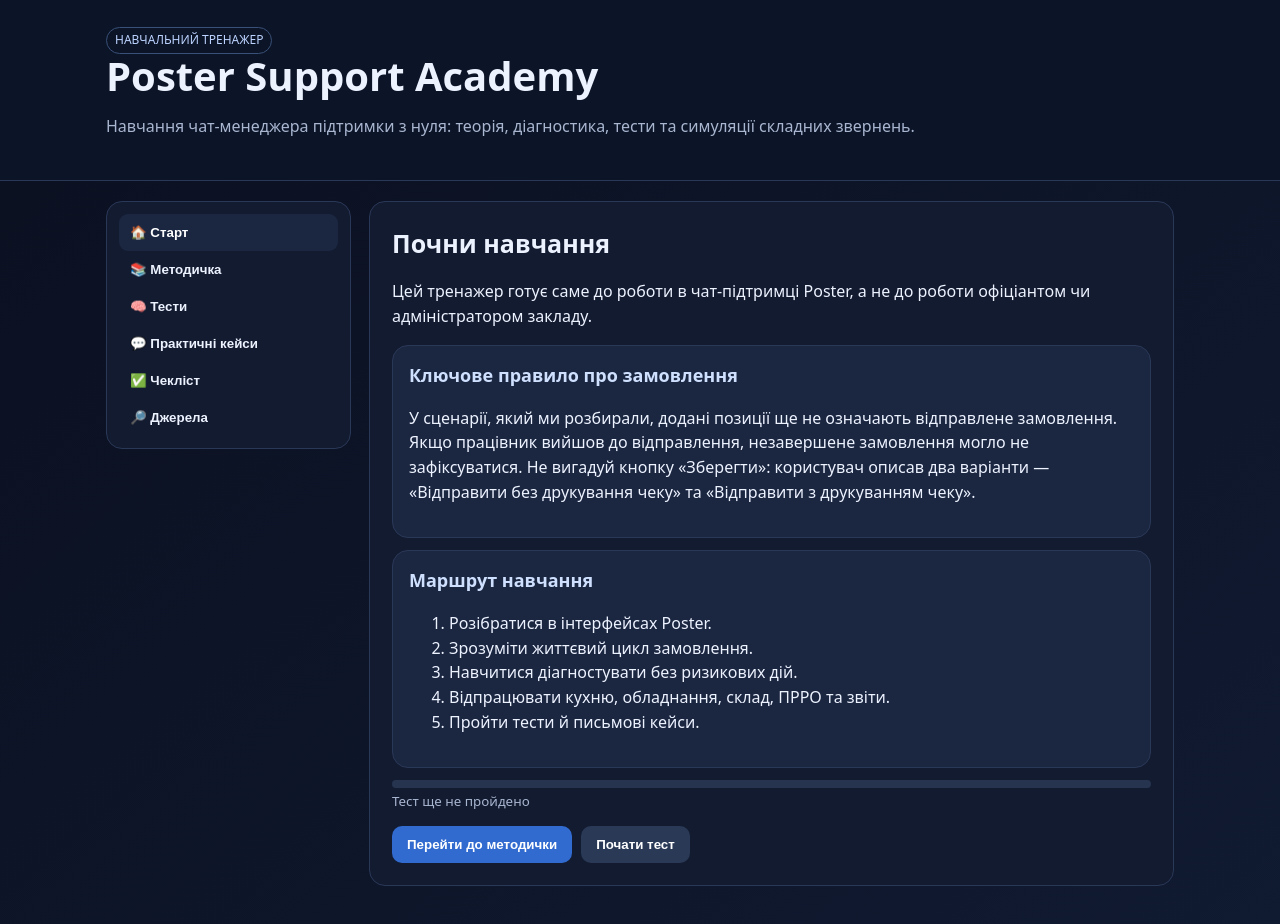
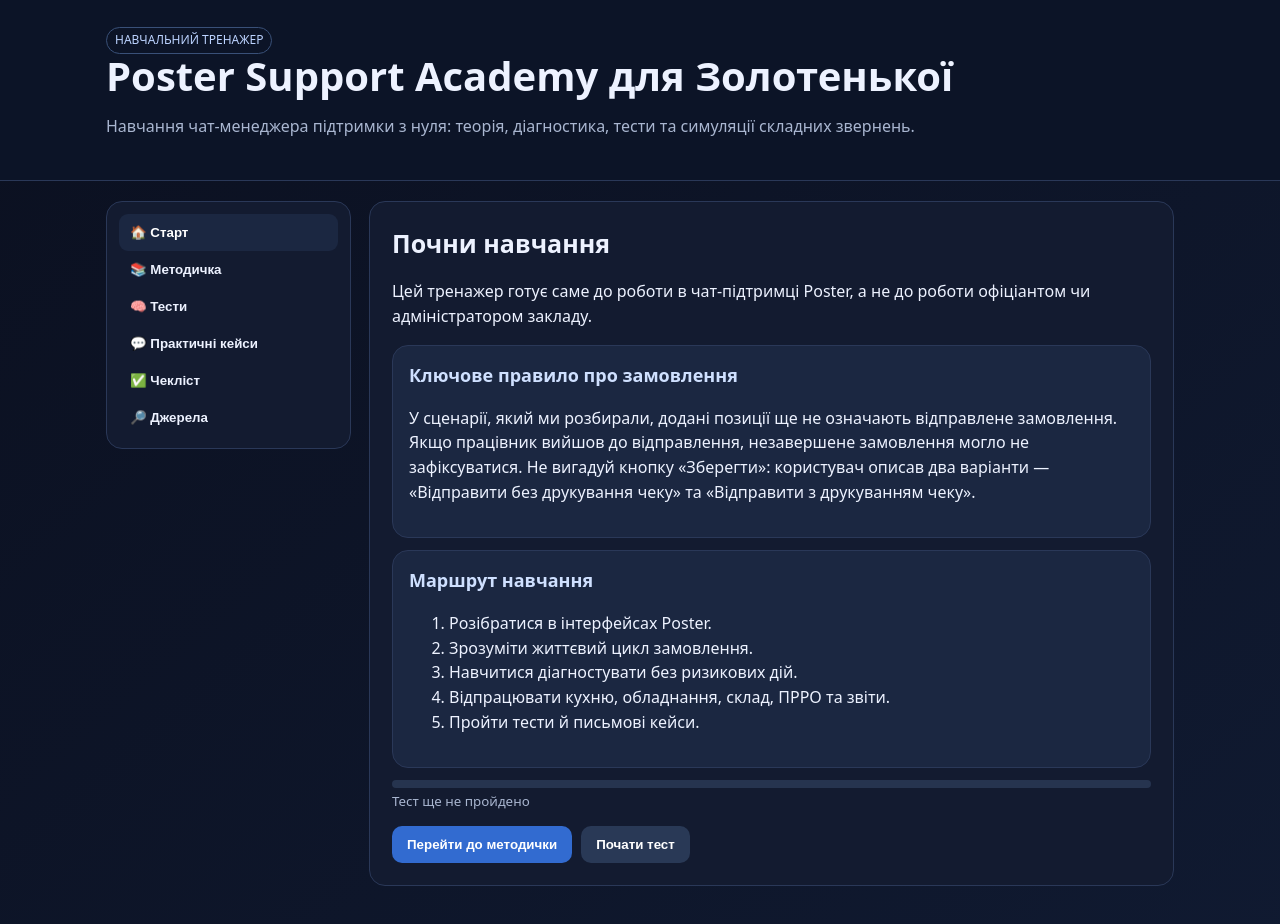
Before and after one commit to foodkyoto0-crypto/poster-support-academy, a plain HTML site: page index.html in a window 1280 px wide. Drawn offline with Linux system fonts and the light colour scheme.

Commit message:
Update academy heading for Zolotenka

```diff
--- a/index.html
+++ b/index.html
@@ -21,7 +21,7 @@ input,textarea{width:100%;background:#0c1427;color:var(--text);border:1px solid
 small{color:var(--muted)}.hidden{display:none}.source a{color:#9fc2ff;overflow-wrap:anywhere}
 @media(max-width:760px){.layout{grid-template-columns:1fr}nav{position:static;display:grid;grid-template-columns:1fr 1fr}nav button{font-size:13px;padding:9px}}
 </style></head><body>
-<header><div class="wrap" style="padding:0 16px"><span class="tag">НАВЧАЛЬНИЙ ТРЕНАЖЕР</span><h1>Poster Support Academy</h1><p>Навчання чат-менеджера підтримки з нуля: теорія, діагностика, тести та симуляції складних звернень.</p></div></header>
+<header><div class="wrap" style="padding:0 16px"><span class="tag">НАВЧАЛЬНИЙ ТРЕНАЖЕР</span><h1>Poster Support Academy для Золотенької</h1><p>Навчання чат-менеджера підтримки з нуля: теорія, діагностика, тести та симуляції складних звернень.</p></div></header>
 <div class="wrap"><div class="layout"><nav id="nav">
 <button class="active" data-page="home">🏠 Старт</button><button data-page="theory">📚 Методичка</button><button data-page="quiz">🧠 Тести</button><button data-page="cases">💬 Практичні кейси</button><button data-page="check">✅ Чекліст</button><button data-page="sources">🔎 Джерела</button>
 </nav><main>
```
